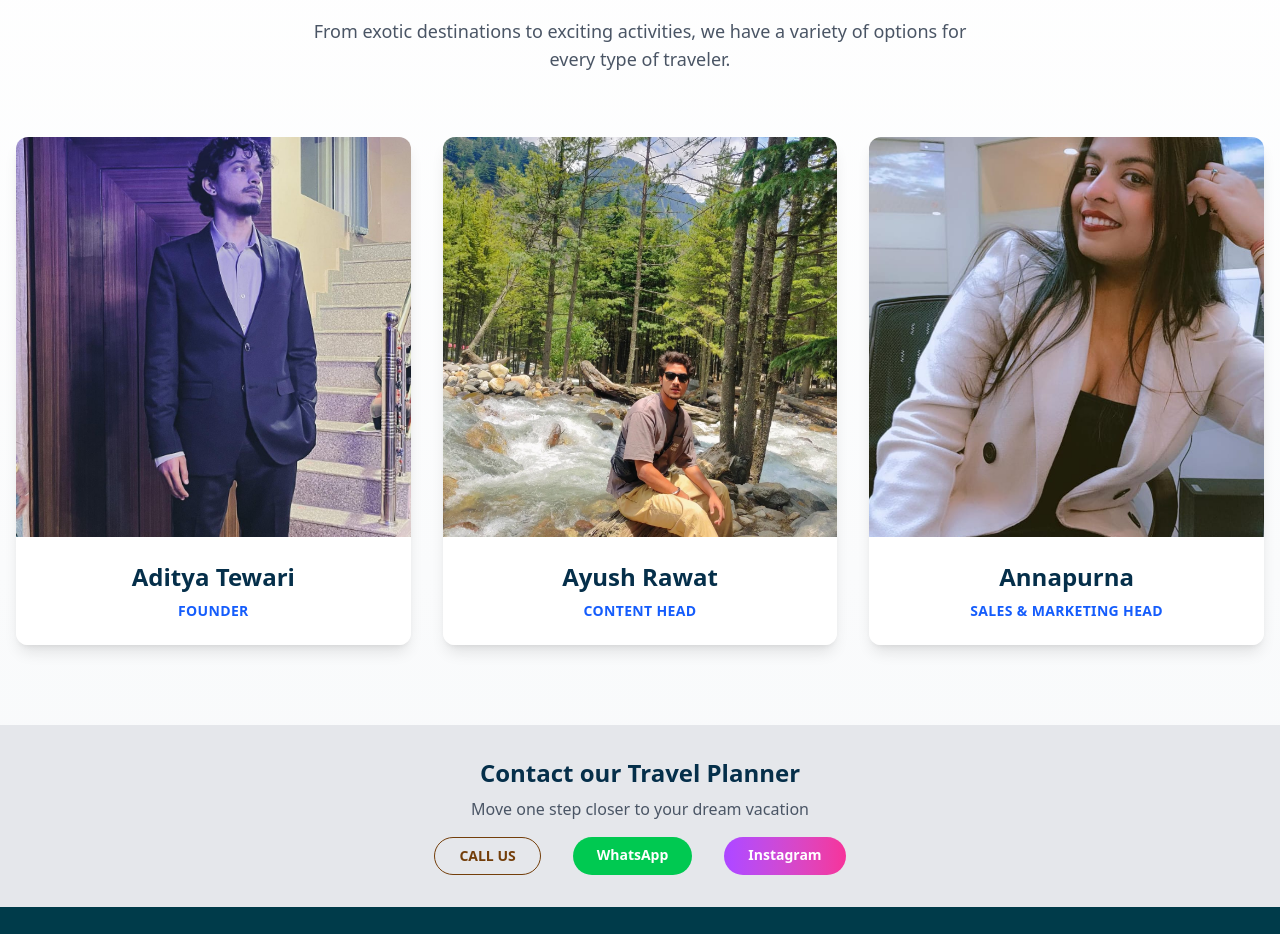
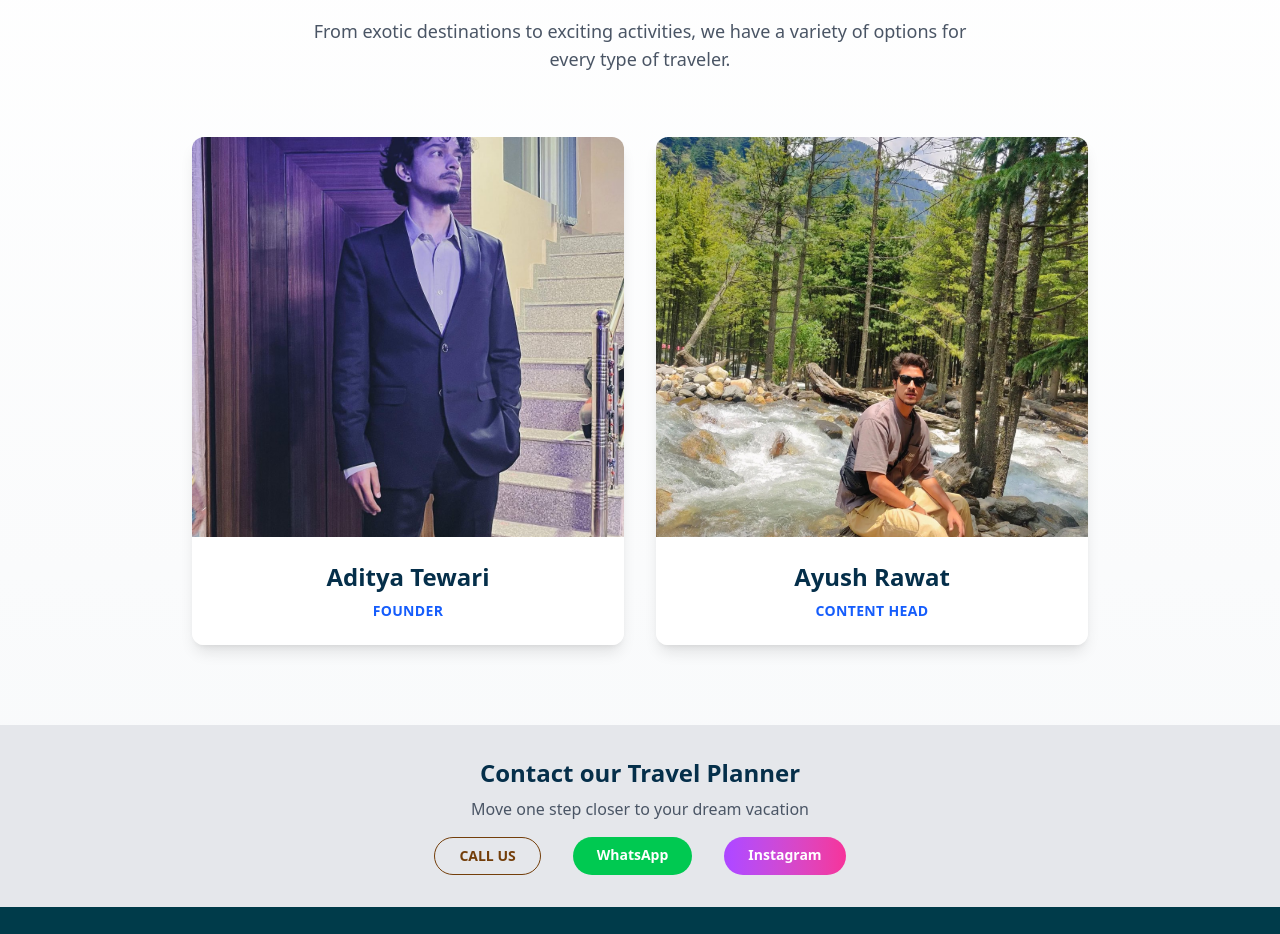
Before and after one commit to nshri1609/simplyraahi_tour, a Next.js app: page / in a window 1280 px wide. Shown: the part 5740-6674 px from the top of the page. Built offline with nearby package versions, Linux system fonts and the light colour scheme.

Commit message:
Remove Annapurna from team and balance team section layout

```diff
--- a/components/team.tsx
+++ b/components/team.tsx
@@ -15,12 +15,6 @@ export default function Team() {
       role: "Content Head",
       image: "/ayush-rawat.jpg",
       description: "Creative content strategist specializing in travel storytelling and destination marketing"
-    },
-    {
-      name: "Annapurna",
-      role: "Sales & Marketing Head",
-      image: "/sales.jpg",
-      description: "Passionate about crafting unique travel experiences and building lasting client relationships"
     }
   ];
 
@@ -43,7 +37,7 @@ export default function Team() {
           </p>
         </motion.div>
 
-        <div className="grid grid-cols-1 md:grid-cols-2 lg:grid-cols-3 gap-8">
+        <div className="grid grid-cols-1 md:grid-cols-2 gap-8 max-w-4xl mx-auto">
           {teamMembers.map((member, index) => (
             <motion.div
               key={index}
```
